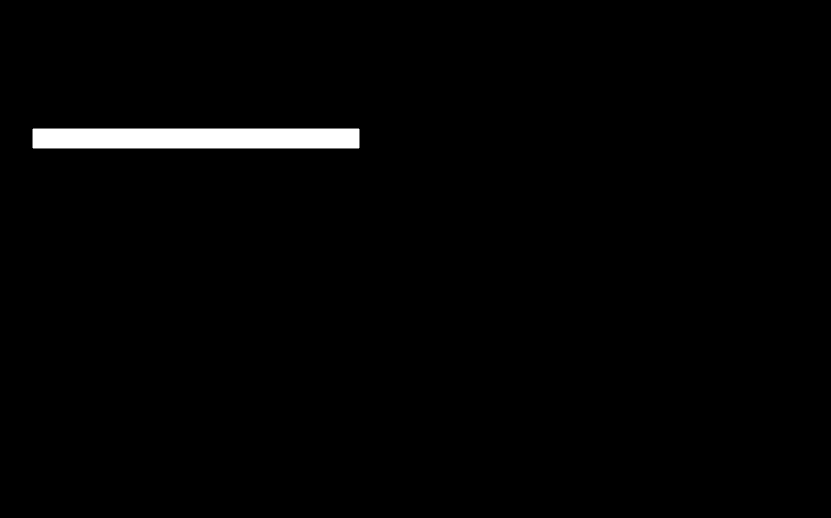
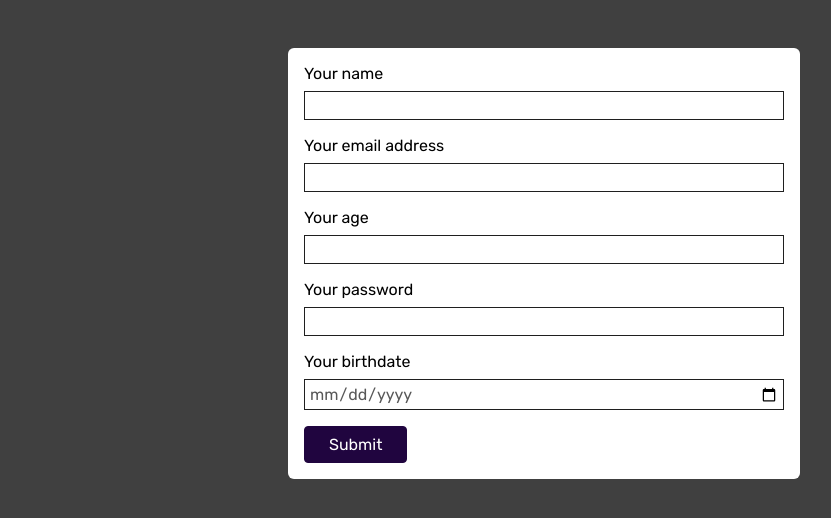
Before and after one commit to SeungBinYang/UDEMY_WEBDEV_3RD, a plain HTML site: page index.html in a window 1280 px wide. Shown: the whole page, without its empty margins (96-927 px from the left). Drawn offline with Linux system fonts and the light colour scheme.

Commit message:
updated files

```diff
--- a/index.html
+++ b/index.html
@@ -4,9 +4,27 @@
     <meta charset="UTF-8" />
     <meta name="viewport" content="width=device-width, initial-scale=1.0" />
     <title>HTML Forms</title>
+    <link rel="preconnect" href="https://fonts.googleapis.com" />
+    <link rel="preconnect" href="https://fonts.gstatic.com" crossorigin />
+    <link
+      href="https://fonts.googleapis.com/css2?family=Rubik:ital,wght@0,300..900;1,300..900&display=swap"
+      rel="stylesheet"
+    />
     <link rel="stylesheet" href="styles.css" />
   </head>
   <body>
-    <input type="text" />
+    <form action="/" method="GET">
+      <label for="username">Your name</label>
+      <input type="text" name="user-name" id="username" />
+      <label for="useremail">Your email address</label>
+      <input type="email" name="user-email" id="useremail">
+      <label for="userage">Your age</label>
+      <input type="number" step="1" name="user-age" id="userage">
+      <label for="userpassword">Your password</label>
+      <input type="password" name="user-password" id="userpassword">
+      <label for="birthdate">Your birthdate</label>
+      <input type="date" name="birth-date" id="birthdate">
+      <button>Submit</button>
+    </form>
   </body>
 </html>
--- a/styles.css
+++ b/styles.css
@@ -1,8 +1,50 @@
 body {
-  background-color: rgb(0, 0, 0);
-  margin: 8rem;
+  background-color: rgb(64, 64, 64);
+  font-family: "Rubik", sans-serif;
+}
+
+form {
+  width: 30rem;
+  margin: 3rem auto;
+  background-color: rgb(255, 255, 255);
+  padding: 1rem;
+  border-radius: 6px;
+}
+
+label {
+  margin-bottom: 0.5rem;
+  display: block;
 }
 
 input {
-  width: 20rem;
+  width: 100%;
+  display: block;
+  margin-bottom: 1rem;
+  box-sizing: border-box;
+  font: inherit;
+  border: 1px solid rgb(31, 31, 31);
+  padding: 0.25rem;
+  color: rgb(88, 88, 88);
 }
+
+input:focus {
+  background-color: rgb(144, 236, 231);
+  color: rgb(32, 5, 63);
+  border-color: rgb(32, 5, 63);
+}
+
+button {
+  display: block;
+  font: inherit;
+  background-color: rgb(32, 5, 63);
+  color: white;
+  border: 1px solid rgb(32, 5, 63);
+  padding: 0.5rem 1.5rem;
+  border-radius: 4px;
+  cursor: pointer;
+}
+
+button:hover {
+  background-color: rgb(21, 20, 21);
+  border-color: rgb(21, 20, 21);
+}
```
